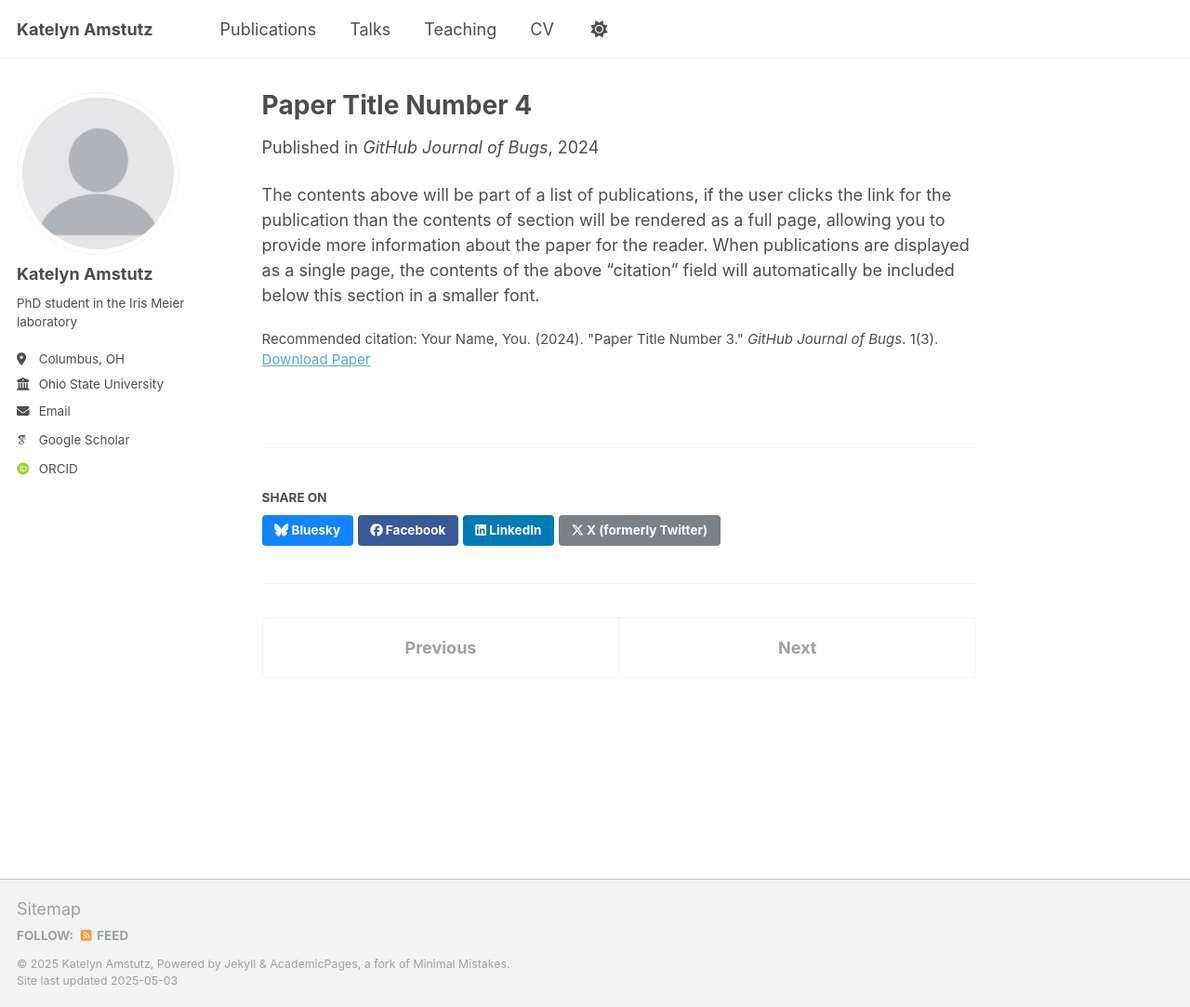
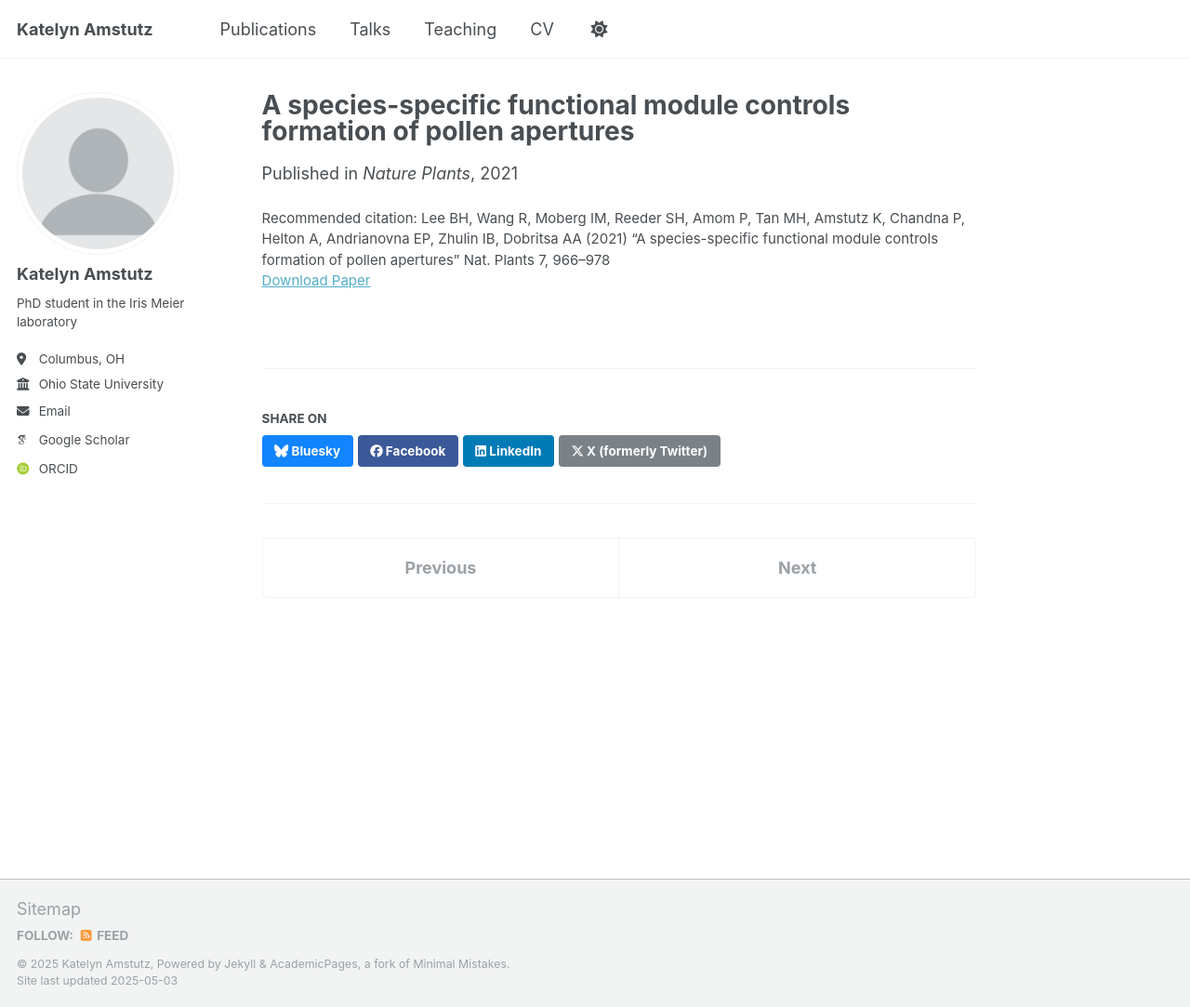
Before and after one commit to KatelynAmstutz/katelynamstutz.github.io, a Jekyll site: the page built from _publications/2024-02-17-paper-title-number-4.md, in a window 1280 px wide and 1083 px high. Shown: the whole window at 93% size. Built offline with Jekyll 4.4.1, drawn with Linux system fonts in a browser that asks for light colours; some web fonts are replaced.

Commit message:
Update 2024-02-17-paper-title-number-4.md

```diff
--- a/_publications/2024-02-17-paper-title-number-4.md
+++ b/_publications/2024-02-17-paper-title-number-4.md
@@ -1,13 +1,12 @@
 ---
-title: "Paper Title Number 4"
+title: "A species-specific functional module controls formation of pollen apertures"
 collection: publications
-category: conferences
-permalink: /publication/2024-02-17-paper-title-number-4
-excerpt: 'This paper is about fixing template issue #693.'
-date: 2024-02-17
-venue: 'GitHub Journal of Bugs'
-paperurl: 'http://academicpages.github.io/files/paper3.pdf'
-citation: 'Your Name, You. (2024). &quot;Paper Title Number 3.&quot; <i>GitHub Journal of Bugs</i>. 1(3).'
+category: manuscripts
+permalink: /publication/A species-specific functional module controls formation of pollen apertures
+excerpt:
+date: 2021-06-28
+venue: 'Nature Plants'
+paperurl: 'http://academicpages.github.io/files/A species-specific functional module controls formation of pollen apertures.pdf'
+doiurl: 'https://doi.org/10.1038/s41477-021-00951-9'
+citation: 'Lee BH, Wang R, Moberg IM, Reeder SH, Amom P, Tan MH, Amstutz K, Chandna P, Helton A, Andrianovna EP, Zhulin IB, Dobritsa AA (2021) “A species-specific functional module controls formation of pollen apertures” Nat. Plants 7, 966–978'
 ---
-
-The contents above will be part of a list of publications, if the user clicks the link for the publication than the contents of section will be rendered as a full page, allowing you to provide more information about the paper for the reader. When publications are displayed as a single page, the contents of the above "citation" field will automatically be included below this section in a smaller font.
```
